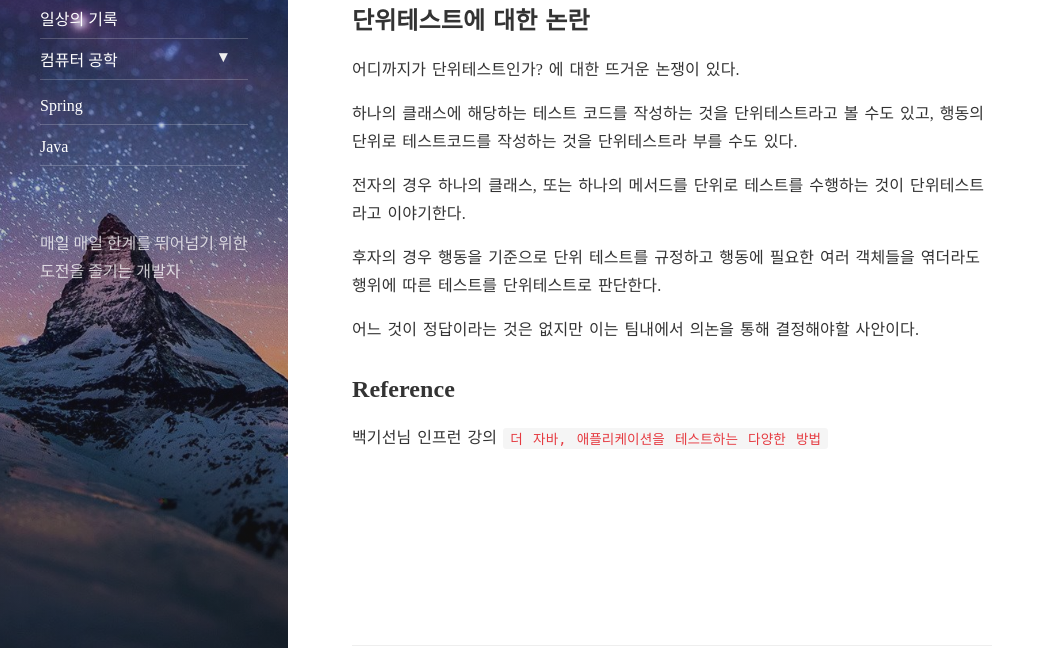
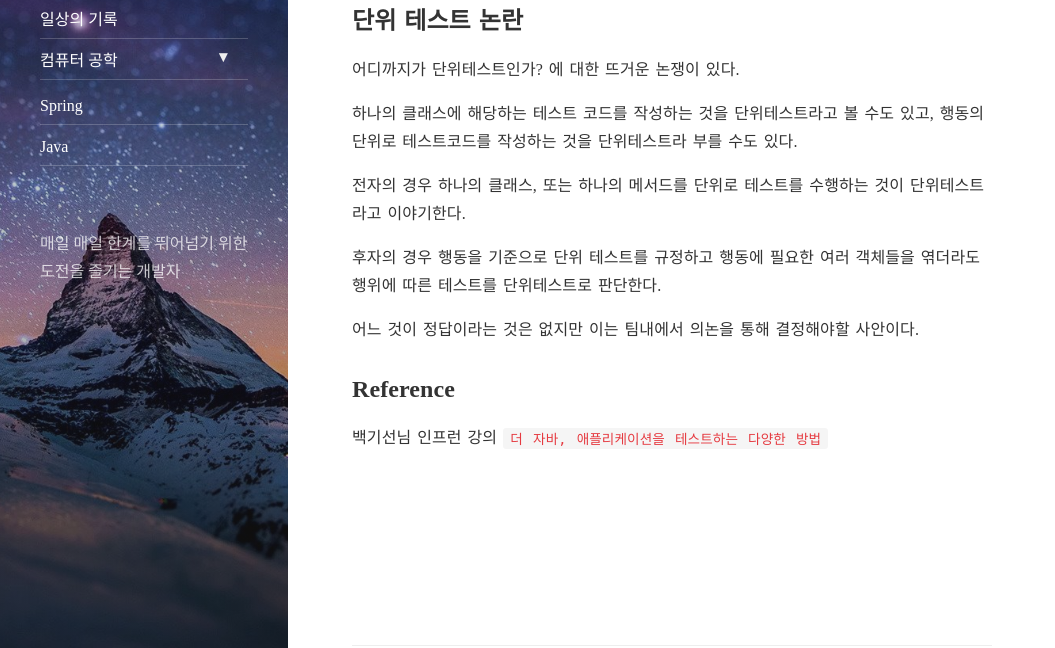
Before and after one commit to minkukjo/minkukjo.github.io, a Jekyll site: the page built from _posts/2020-03-07-Java-15.md, in a window 1280 px wide and 900 px high, scrolled down 683 px, cut to the strip 252-900 px from the top of the window. Shown: the whole strip, without its empty margins (0-1055 px from the left). Built offline with Jekyll 4.4.1, drawn with Linux system fonts in a browser that asks for light colours; nearby versions of some CDN libraries.

Commit message:
오타 수정

```diff
--- a/_posts/2020-03-07-Java-15.md
+++ b/_posts/2020-03-07-Java-15.md
@@ -23,7 +23,7 @@ Jetbrain에서 조사한 바로는 테스트를 작성하는 자바 개발자의
 
 ![스크린샷 2020-03-07 오후 9 42 39](https://user-images.githubusercontent.com/43809168/76143663-a5ccc500-60bc-11ea-895a-a2361771184f.png)
 
-## 단위테스트에 대한 논란
+## 단위 테스트 논란
 
 어디까지가 단위테스트인가? 에 대한 뜨거운 논쟁이 있다.
 
```
